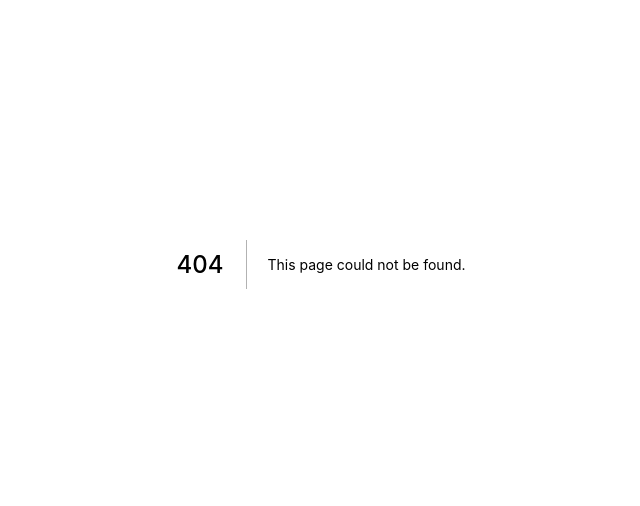
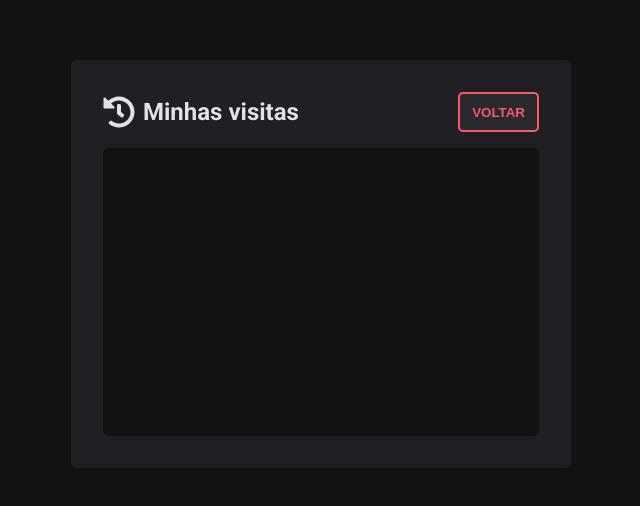
Before and after one commit to Jonatan966/my-planning-poker, a Next.js app: page /visits in a window 1280 px wide. Before the commit this address had no page. Shown: the part 136-642 px from the top of the page, without its empty margins (319-959 px from the left). Built offline with nearby package versions, Linux system fonts and the light colour scheme.

Commit message:
feat: create visits page

```diff
--- /dev/null
+++ b/src/pages/visits.tsx
@@ -0,0 +1,57 @@
+import Link from "next/link";
+import { useRouter } from "next/router";
+import { FaHistory } from "react-icons/fa";
+import dynamic from "next/dynamic";
+
+import Button from "../components/ui/button";
+import { useVisitsStore } from "../stores/visits-store";
+import styles from "../styles/pages/home.module.css";
+
+const RoomCard = dynamic(() => import("../components/domain/room-card"), {
+  ssr: false,
+});
+
+function VisitsPage() {
+  const router = useRouter();
+
+  const { visits, removeVisit } = useVisitsStore((state) => ({
+    visits: state.visits,
+    removeVisit: state.removeVisit,
+  }));
+
+  const parsedVisits = Object.values(visits);
+
+  function onVisitRoom(roomId: string) {
+    router.push(`/rooms/${roomId}`);
+  }
+
+  return (
+    <div className={styles.container}>
+      <section className={styles.contentBox}>
+        <div className={styles.appName}>
+          <FaHistory size={32} />
+          <h1 translate="no">Minhas visitas</h1>
+
+          <div className={styles.menu}>
+            <Link href="/">
+              <Button colorScheme="danger">Voltar</Button>
+            </Link>
+          </div>
+        </div>
+
+        <div className={styles.visits}>
+          {parsedVisits.map((room) => (
+            <RoomCard
+              onRemoveRoom={removeVisit}
+              roomInfo={room}
+              key={room.id}
+              onClick={onVisitRoom}
+            />
+          ))}
+        </div>
+      </section>
+    </div>
+  );
+}
+
+export default VisitsPage;
--- a/src/styles/pages/home.module.css
+++ b/src/styles/pages/home.module.css
@@ -13,6 +13,7 @@
 
   background: #202024;
 
+  min-height: 25.5rem;
   max-width: 500px;
   width: 100%;
 }
@@ -28,6 +29,26 @@
   gap: 0.5rem;
 }
 
+.menu {
+  margin-left: auto;
+  display: flex;
+  gap: 8px;
+}
+
+.menu button {
+  padding: 0 12px;
+}
+
+.visits {
+  background: #121214;
+  height: 18rem;
+
+  border-radius: 5px;
+  margin-top: 1rem;
+
+  overflow-y: auto;
+}
+
 @media (min-width: 320px) and (max-width: 480px) {
   .contentBox {
     padding: 20px;
```
Also changed, not shown: src/pages/index.tsx (+15 -0 lines).
